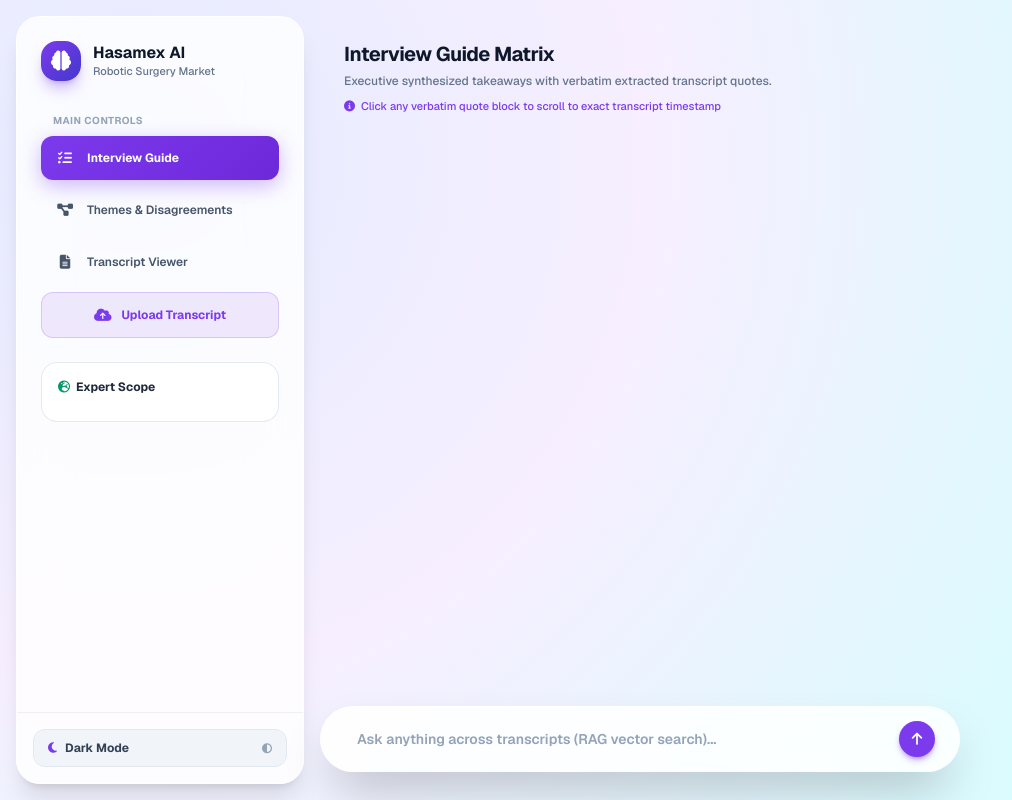
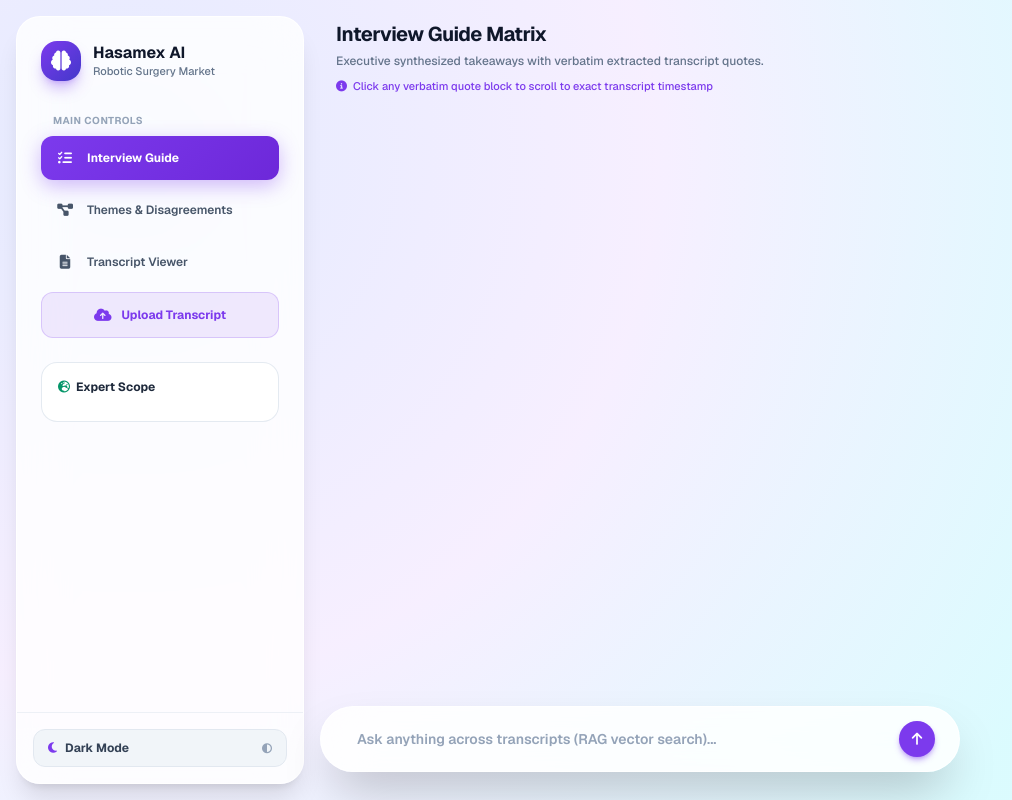
Before and after one commit to sanju26honey/AI-Transcript-Intelligence-App, a Flask app: page / in a window 1280 px wide. Shown: the whole page, without its empty margins (0-1012 px from the left). Run offline with Flask 3, Linux system fonts and the light colour scheme; some libraries are stand-ins or nearby versions.

Commit message:
Align main workspace headers with top of sidebar and reduce section top padding across Themes and Transcript Viewer

```diff
--- a/templates/index.html
+++ b/templates/index.html
@@ -107,55 +107,55 @@
     </aside>
 
     <!-- MAIN CONTENT CANVAS -->
-    <div class="flex-1 flex flex-col min-w-0 pb-44">
+    <div class="flex-1 flex flex-col min-w-0 pb-36">
 
         <!-- Main Workspace -->
-        <main class="p-6 md:p-10 max-w-7xl w-full mx-auto space-y-10 flex-1">
+        <main class="px-4 py-4 md:px-8 md:py-5 max-w-7xl w-full mx-auto space-y-5 flex-1">
 
             <!-- TAB 1: INTERVIEW GUIDE MATRIX -->
-            <section id="view-guide" class="tab-view space-y-9">
-                <div>
+            <section id="view-guide" class="tab-view space-y-5">
+                <div class="space-y-1">
                     <h3 class="text-xl font-bold text-slate-900 tracking-tight">Interview Guide Matrix</h3>
-                    <p class="text-xs text-slate-500 font-medium leading-relaxed mt-1">Executive synthesized takeaways with verbatim extracted transcript quotes.</p>
-                    <p class="text-[11px] text-violet-600 dark:text-violet-400 font-medium mt-1.5 flex items-center gap-1.5">
+                    <p class="text-xs text-slate-500 font-medium leading-relaxed">Executive synthesized takeaways with verbatim extracted transcript quotes.</p>
+                    <p class="text-[11px] text-violet-600 dark:text-violet-400 font-medium pt-0.5 flex items-center gap-1.5">
                         <i class="fa-solid fa-circle-info"></i> Click any verbatim quote block to scroll to exact transcript timestamp
                     </p>
                 </div>
 
-                <div id="guide-questions-container" class="space-y-7">
+                <div id="guide-questions-container" class="space-y-5">
                     <!-- Loaded dynamically as collapsible accordions via JS -->
                 </div>
             </section>
 
             <!-- TAB 2: THEMES & DISAGREEMENTS -->
-            <section id="view-themes" class="tab-view hidden space-y-8">
-                <div>
+            <section id="view-themes" class="tab-view hidden space-y-5">
+                <div class="space-y-1">
                     <h3 class="text-xl font-bold text-slate-900 tracking-tight">Cross-Call Synthesis & Disagreements</h3>
-                    <p class="text-xs text-slate-500 font-medium leading-relaxed mt-1">Consensus trends vs market disagreements across European expert calls.</p>
-                    <p class="text-[11px] text-violet-600 dark:text-violet-400 font-medium mt-1.5 flex items-center gap-1.5">
+                    <p class="text-xs text-slate-500 font-medium leading-relaxed">Consensus trends vs market disagreements across European expert calls.</p>
+                    <p class="text-[11px] text-violet-600 dark:text-violet-400 font-medium pt-0.5 flex items-center gap-1.5">
                         <i class="fa-solid fa-circle-info"></i> Click any quote card to jump to transcript timestamp
                     </p>
                 </div>
 
-                <div id="themes-container" class="space-y-7">
+                <div id="themes-container" class="space-y-5">
                     <!-- Loaded dynamically as collapsible accordions via JS -->
                 </div>
             </section>
 
             <!-- TAB 3: TRANSCRIPT VIEWER -->
-            <section id="view-viewer" class="tab-view hidden space-y-8">
-                <div class="flex flex-wrap items-center justify-between gap-4 glass-panel p-5 shadow-sm">
+            <section id="view-viewer" class="tab-view hidden space-y-5">
+                <div class="flex flex-wrap items-center justify-between gap-4 glass-panel p-4 shadow-sm">
                     <div class="flex flex-wrap gap-2.5" id="transcript-subtabs-container">
                         <!-- Loaded dynamically via JS -->
                     </div>
                     <div class="relative flex-1 max-w-xs">
-                        <i class="fa-solid fa-magnifying-glass absolute left-3.5 top-3 text-slate-400 text-xs"></i>
-                        <input type="text" id="transcript-search" oninput="filterTranscriptSegments()" placeholder="Search transcript dialogue..." class="w-full text-xs rounded-xl pl-9 pr-3.5 py-2.5 font-medium">
+                        <i class="fa-solid fa-magnifying-glass absolute left-3.5 top-2.5 text-slate-400 text-xs"></i>
+                        <input type="text" id="transcript-search" oninput="filterTranscriptSegments()" placeholder="Search transcript dialogue..." class="w-full text-xs rounded-xl pl-9 pr-3.5 py-2 font-medium">
                     </div>
                 </div>
 
                 <!-- Transcript Reader Container -->
-                <div class="glass-panel p-7 max-h-[72vh] overflow-y-auto space-y-5 shadow-md" id="transcript-reader">
+                <div class="glass-panel p-5 md:p-6 max-h-[75vh] overflow-y-auto space-y-4 shadow-md" id="transcript-reader">
                     <!-- Segments loaded dynamically -->
                 </div>
             </section>
```
